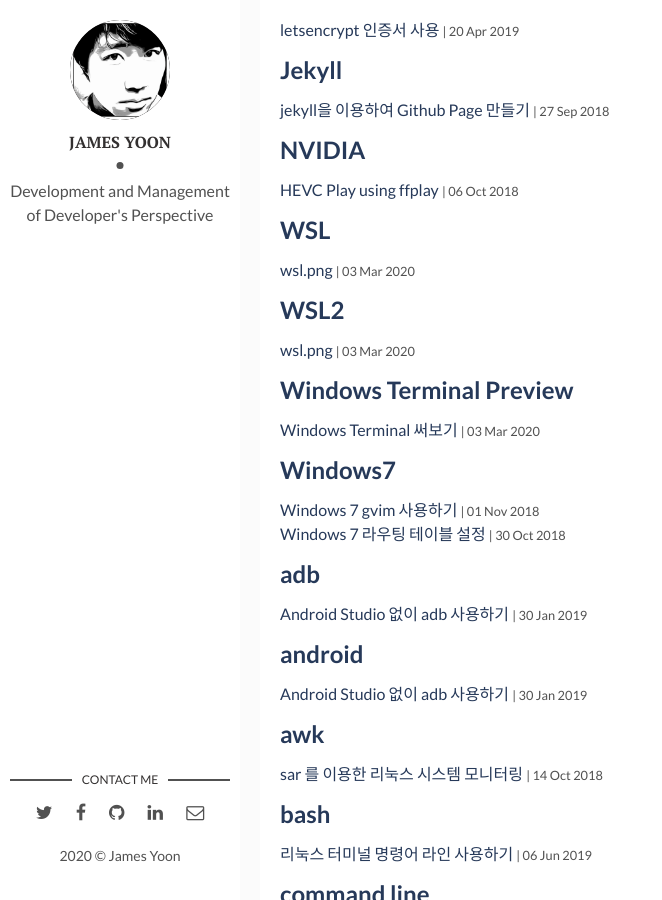
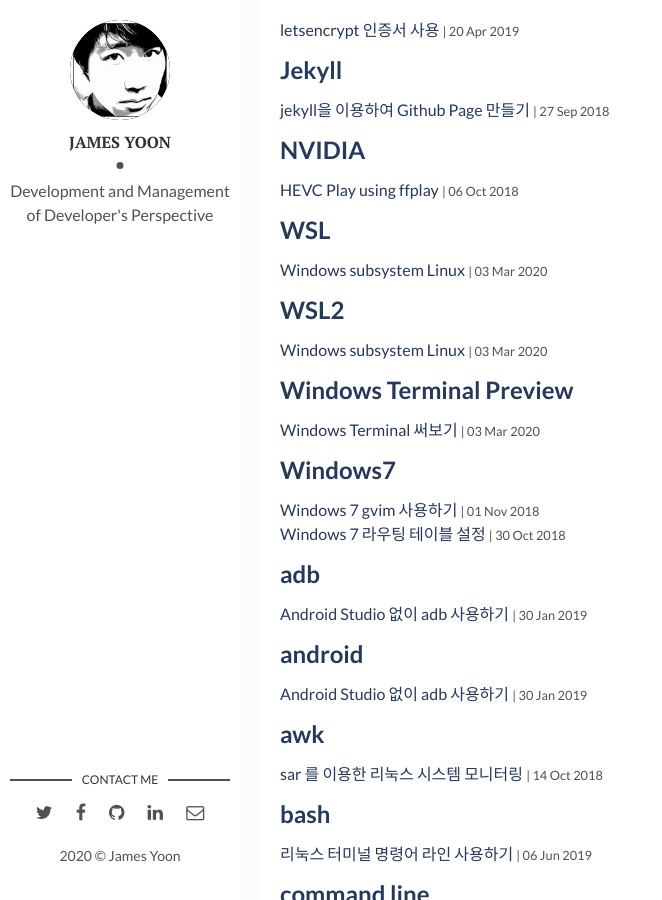
Before and after one commit to butteryoon/butteryoon.github.io, a Jekyll site: the page built from tags.html, in a window 1280 px wide and 900 px high, scrolled down 1039 px. Shown: the whole window, without its empty margins (0-662 px from the left). Built offline with Jekyll 4.4.1, drawn with Linux system fonts in a browser that asks for light colours.

Commit message:
add title

```diff
--- a/_posts/2020-03-03-wsl2.md
+++ b/_posts/2020-03-03-wsl2.md
@@ -1,7 +1,7 @@
 ---
 layout: post
-title: "wsl.png"
-img: temp.png
+title: "Windows subsystem Linux"
+img: wsl.png
 date: 2020-03-03 11:17:00 +0900
 tags: [WSL, WSL2] # add tag
 categories: dev
```
